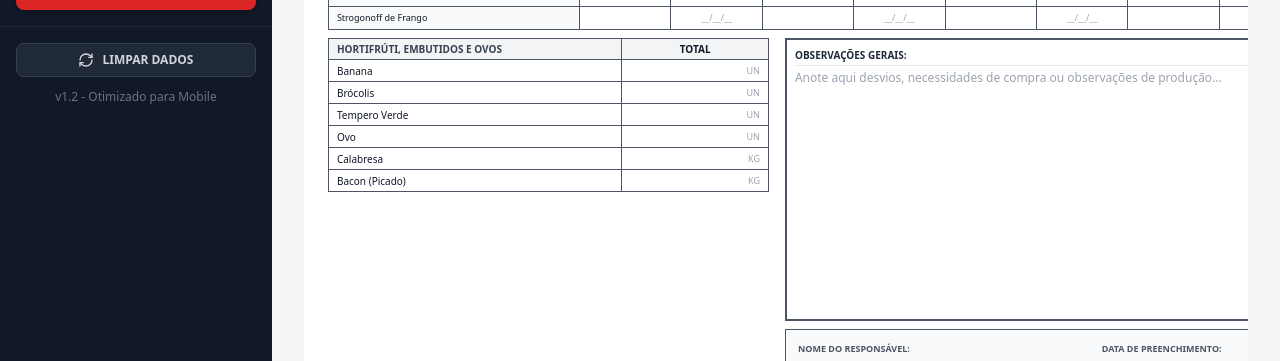
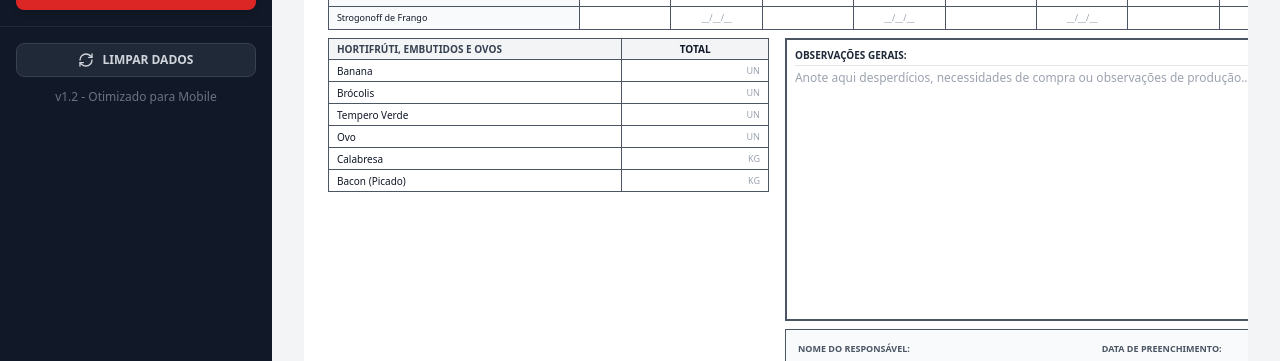
Before and after one commit to Esegnorelli/documentos-edit-veis, a React (Vite) app: page / in a window 1280 px wide. Both pictures are taken after a click on the button "Estoque Diário". Shown: the part 408-769 px from the top of the page. Built offline with nearby package versions, Linux system fonts and the light colour scheme.

Commit message:
refactor(DailyStock): Update placeholder text
Corrected the placeholder text in the "Observações Gerais" textarea from "desvios" (deviations) to "desperdícios" (waste) to more accurately reflect the operational context of the form.

```diff
--- a/components/DailyStock.tsx
+++ b/components/DailyStock.tsx
@@ -138,7 +138,7 @@ export const DailyStock: React.FC = () => {
                    <strong className="block mb-1 uppercase text-gray-800 text-[10px] border-b border-gray-200 pb-0.5">Observações Gerais:</strong>
                    <textarea
                     className="w-full flex-grow resize-none bg-transparent outline-none text-xs leading-tight"
-                    placeholder="Anote aqui desvios, necessidades de compra ou observações de produção..."
+                    placeholder="Anote aqui desperdícios, necessidades de compra ou observações de produção..."
                    ></textarea>
                  </div>
 
```
